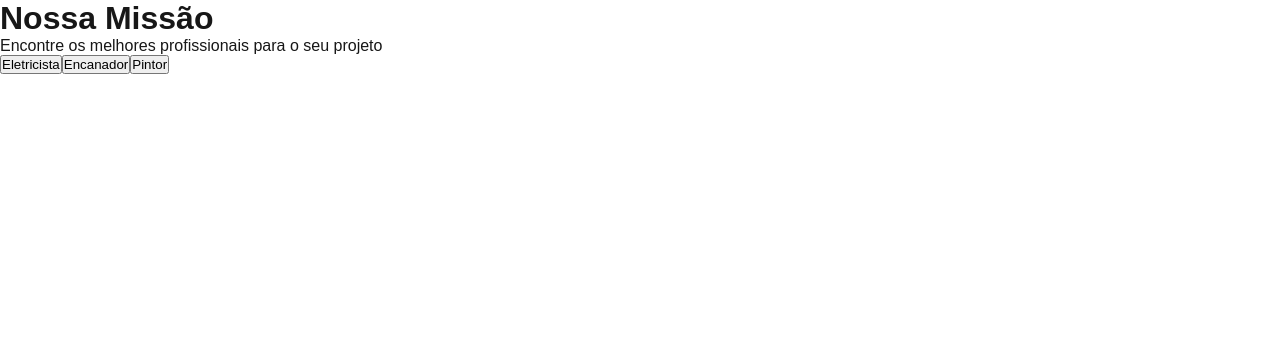
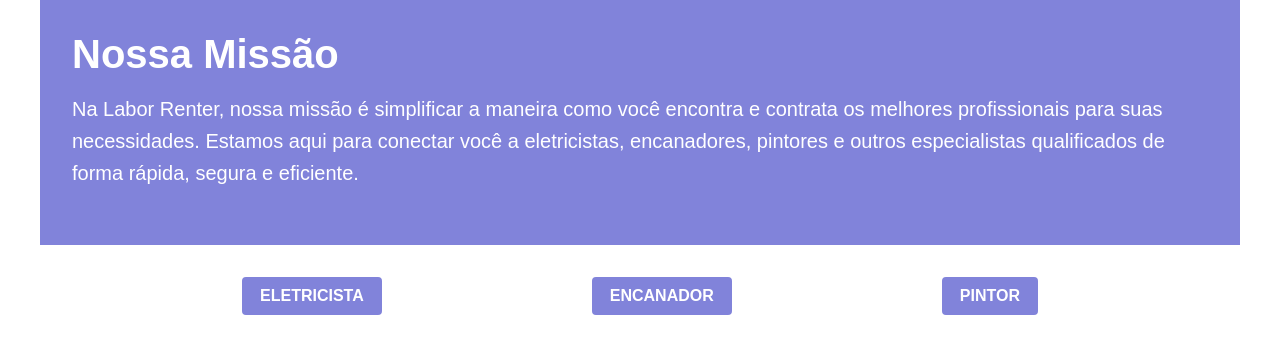
Before and after one commit to ARTSALT/labor_renter_front, a Next.js app in the folder labor_renter_front/: page / in a window 1280 px wide. Shown: the top 354 px of the page. Built offline with nearby package versions, Linux system fonts and the light colour scheme.

Commit message:
styles in homepage

```diff
--- a/labor_renter_front/app/components/index.jsx
+++ b/labor_renter_front/app/components/index.jsx
@@ -1,4 +1,5 @@
 import React from 'react';
+import '../globals.css';
 
 
 function Index() {
@@ -7,7 +8,10 @@
         {/* </Header> */}
         <div className='presentation_home'>
             <h1>Nossa Missão</h1>
-            <p>Encontre os melhores profissionais para o seu projeto</p>
+            <p>Na Labor Renter, nossa missão é simplificar a maneira como você encontra e
+              contrata os melhores profissionais para suas necessidades.
+              Estamos aqui para conectar você a eletricistas, encanadores, pintores e outros especialistas qualificados de
+              forma rápida, segura e eficiente.</p>
         </div>
 
         {/* </ImagemHome> */}
--- a/labor_renter_front/app/globals.css
+++ b/labor_renter_front/app/globals.css
@@ -40,3 +40,55 @@
     color-scheme: dark;
   }
 }
+
+.presentation_home {
+  background-color: #8183DA;
+  color: #ffffff;
+  padding: 2rem;
+  max-width: 1200px;
+  margin: 0 auto;
+  transition: transform 0.3s ease;
+}
+
+.presentation_home h1 {
+  font-size: 2.5rem;
+  margin-bottom: 1rem;
+  font-weight: 600;
+  transition: transform 0.3s ease;
+}
+
+.presentation_home p {
+  font-size: 1.25rem;
+  line-height: 1.6;
+  margin-bottom: 1.5rem;
+  transition: transform 0.3s ease;
+}
+
+.presentation_home:hover h1,
+.presentation_home:hover p {
+  transform: scale(1.05);
+}
+
+.buttons_home {
+  padding: 2rem;
+  display: flex;
+  justify-content: space-evenly;
+}
+
+.button_home {
+  background-color: #8183DA;
+  color: #ffffff;
+  padding: 0.5rem 1rem;
+  border: 2px solid #8183DA;
+  border-radius: 0.25rem;
+  font-size: 1rem;
+  font-weight: 600;
+  text-transform: uppercase;
+  transition: transform 0.3s ease;
+}
+
+.button_home:hover {
+  transform: scale(1.05);
+  background-color: #ffffff;
+  color: #8183DA;
+}
```
